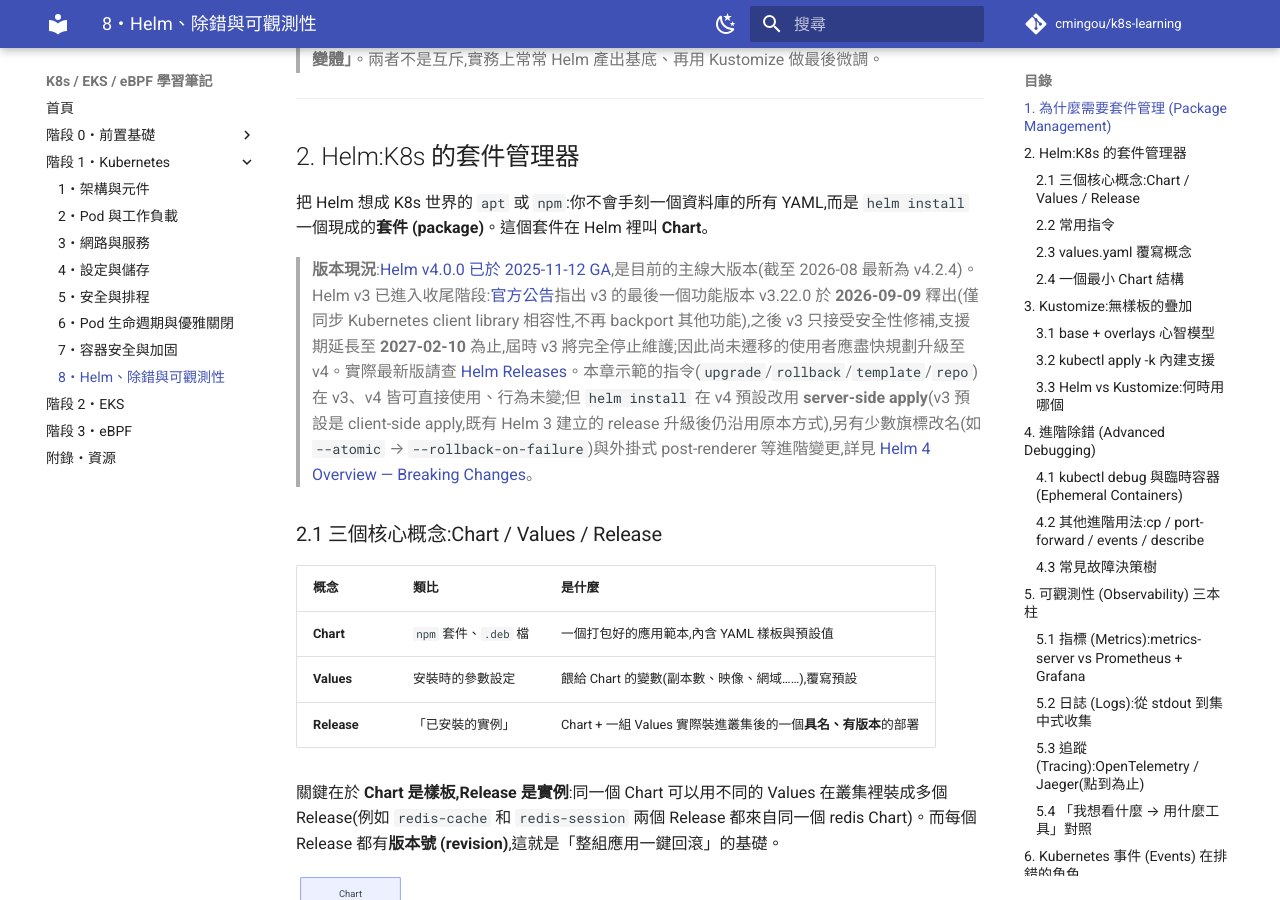
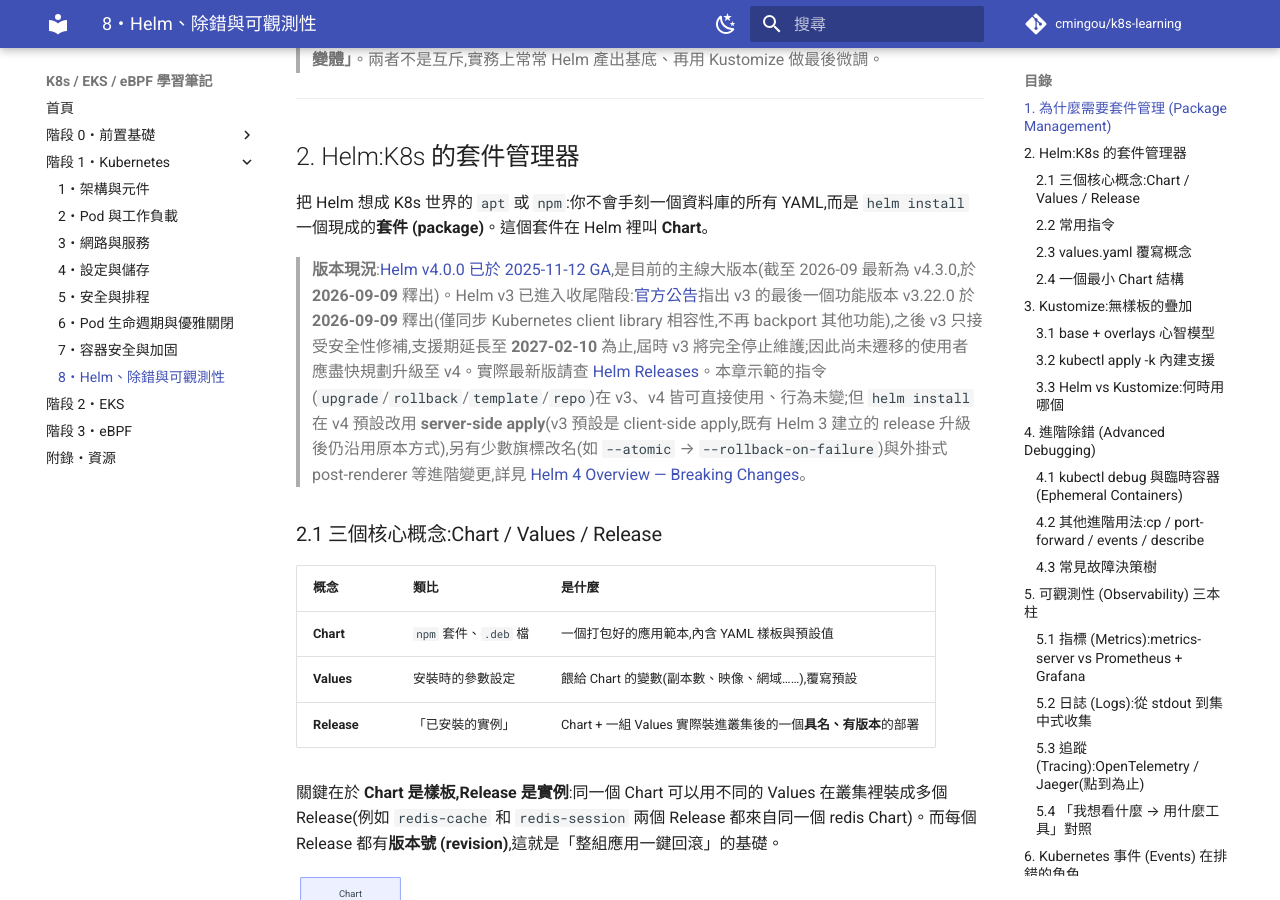
Before and after one commit to cmingou/k8s-learning, an MkDocs documentation site: the page built from docs/01-kubernetes/08-helm-debug-observability.md, in a window 1280 px wide and 900 px high, scrolled down 967 px. Built offline with MkDocs 1.6.1 and Material for MkDocs 9.7.7, drawn with Linux system fonts in a browser that asks for light colours; comment, search, counter and statistics services are not loaded.

Commit message:
Refresh stale Helm v4 latest-version pointer to v4.3.0
v4.2.4 was superseded by v4.3.0 (released 2026-09-09); the note's
"截至 2026-08" snapshot was a month out of date.

Source: https://github.com/helm/helm/releases

Co-Authored-By: Claude Sonnet 5 <noreply@anthropic.com>
Claude-Session: https://claude.ai/code/session_01RprCPN692d5SfHybNs9sLw

```diff
--- a/docs/01-kubernetes/08-helm-debug-observability.md
+++ b/docs/01-kubernetes/08-helm-debug-observability.md
@@ -28,7 +28,7 @@
 
 把 Helm 想成 K8s 世界的 `apt` 或 `npm`:你不會手刻一個資料庫的所有 YAML,而是 `helm install` 一個現成的**套件 (package)**。這個套件在 Helm 裡叫 **Chart**。
 
-> **版本現況**:[Helm v4.0.0 已於 2025-11-12 GA](https://helm.sh/blog/helm-4-released/),是目前的主線大版本(截至 2026-08 最新為 v4.2.4)。Helm v3 已進入收尾階段:[官方公告](https://helm.sh/blog/helm-v3-end-of-life/)指出 v3 的最後一個功能版本 v3.22.0 於 **2026-09-09** 釋出(僅同步 Kubernetes client library 相容性,不再 backport 其他功能),之後 v3 只接受安全性修補,支援期延長至 **2027-02-10** 為止,屆時 v3 將完全停止維護;因此尚未遷移的使用者應盡快規劃升級至 v4。實際最新版請查 [Helm Releases](https://github.com/helm/helm/releases)。本章示範的指令(`upgrade`/`rollback`/`template`/`repo`)在 v3、v4 皆可直接使用、行為未變;但 `helm install` 在 v4 預設改用 **server-side apply**(v3 預設是 client-side apply,既有 Helm 3 建立的 release 升級後仍沿用原本方式),另有少數旗標改名(如 `--atomic` → `--rollback-on-failure`)與外掛式 post-renderer 等進階變更,詳見 [Helm 4 Overview — Breaking Changes](https://helm.sh/docs/overview/#breaking-changes)。
+> **版本現況**:[Helm v4.0.0 已於 2025-11-12 GA](https://helm.sh/blog/helm-4-released/),是目前的主線大版本(截至 2026-09 最新為 v4.3.0,於 **2026-09-09** 釋出)。Helm v3 已進入收尾階段:[官方公告](https://helm.sh/blog/helm-v3-end-of-life/)指出 v3 的最後一個功能版本 v3.22.0 於 **2026-09-09** 釋出(僅同步 Kubernetes client library 相容性,不再 backport 其他功能),之後 v3 只接受安全性修補,支援期延長至 **2027-02-10** 為止,屆時 v3 將完全停止維護;因此尚未遷移的使用者應盡快規劃升級至 v4。實際最新版請查 [Helm Releases](https://github.com/helm/helm/releases)。本章示範的指令(`upgrade`/`rollback`/`template`/`repo`)在 v3、v4 皆可直接使用、行為未變;但 `helm install` 在 v4 預設改用 **server-side apply**(v3 預設是 client-side apply,既有 Helm 3 建立的 release 升級後仍沿用原本方式),另有少數旗標改名(如 `--atomic` → `--rollback-on-failure`)與外掛式 post-renderer 等進階變更,詳見 [Helm 4 Overview — Breaking Changes](https://helm.sh/docs/overview/#breaking-changes)。
 
 ### 2.1 三個核心概念:Chart / Values / Release
 
```
